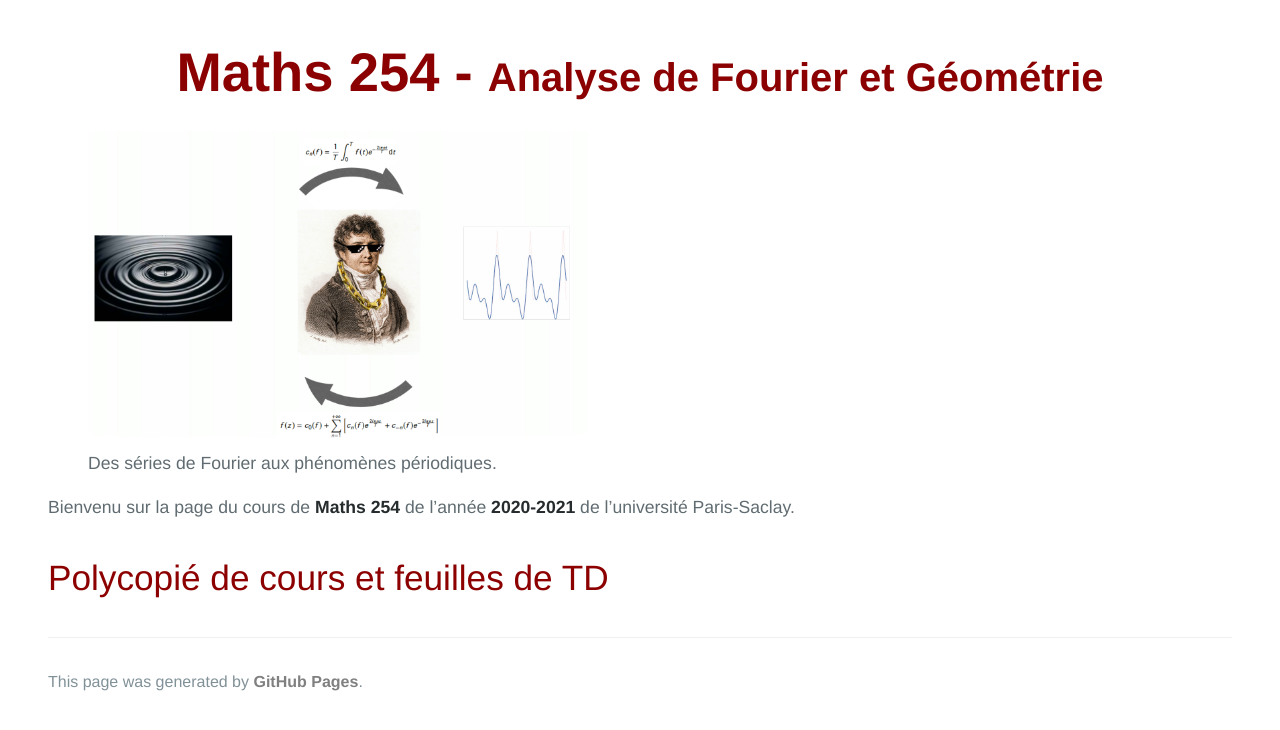
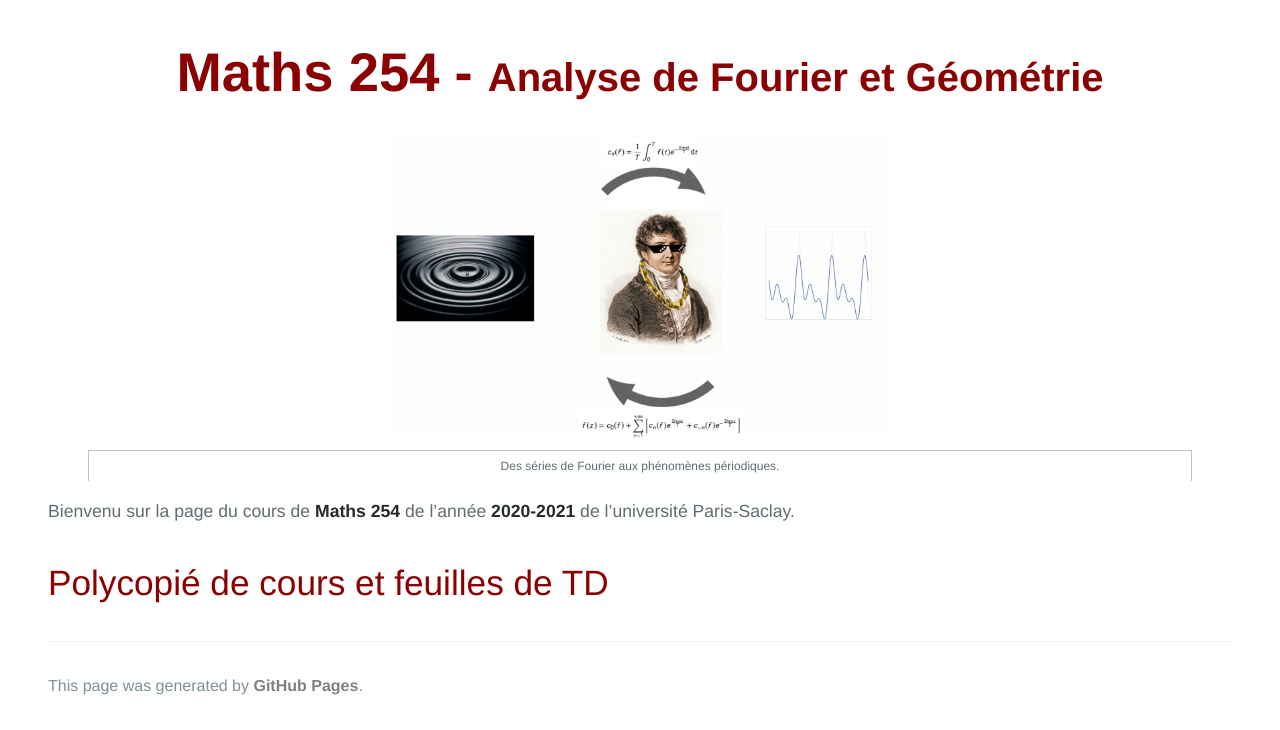
Before and after one commit to KevinDestagnol/algebre.github.io, a Jekyll site: the page built from index.md, in a window 1280 px wide. Shown: the part 260-990 px from the top of the page. Built offline with Jekyll 4.4.1, drawn with Linux system fonts in a browser that asks for light colours; some web fonts are replaced; our own code applies the rules of GitHub Pages for plain Markdown files.

Commit message:
Update jekyll-theme-cayman.scss

```diff
--- a/_sass/jekyll-theme-cayman.scss
+++ b/_sass/jekyll-theme-cayman.scss
@@ -56,6 +56,19 @@ body {
     background: invert($body-link-color);
     outline: thick solid invert($body-link-color);
   }
+}
+
+figure {
+  border-top: none;
+  padding-top: 0;
+  text-align:center;
+}
+figcaption {
+  padding: 0.5em;
+  border: thin silver solid;
+  border-bottom: none;
+  font-size: 12px;
+  font-weight:light;
 }
 
 a{
```
